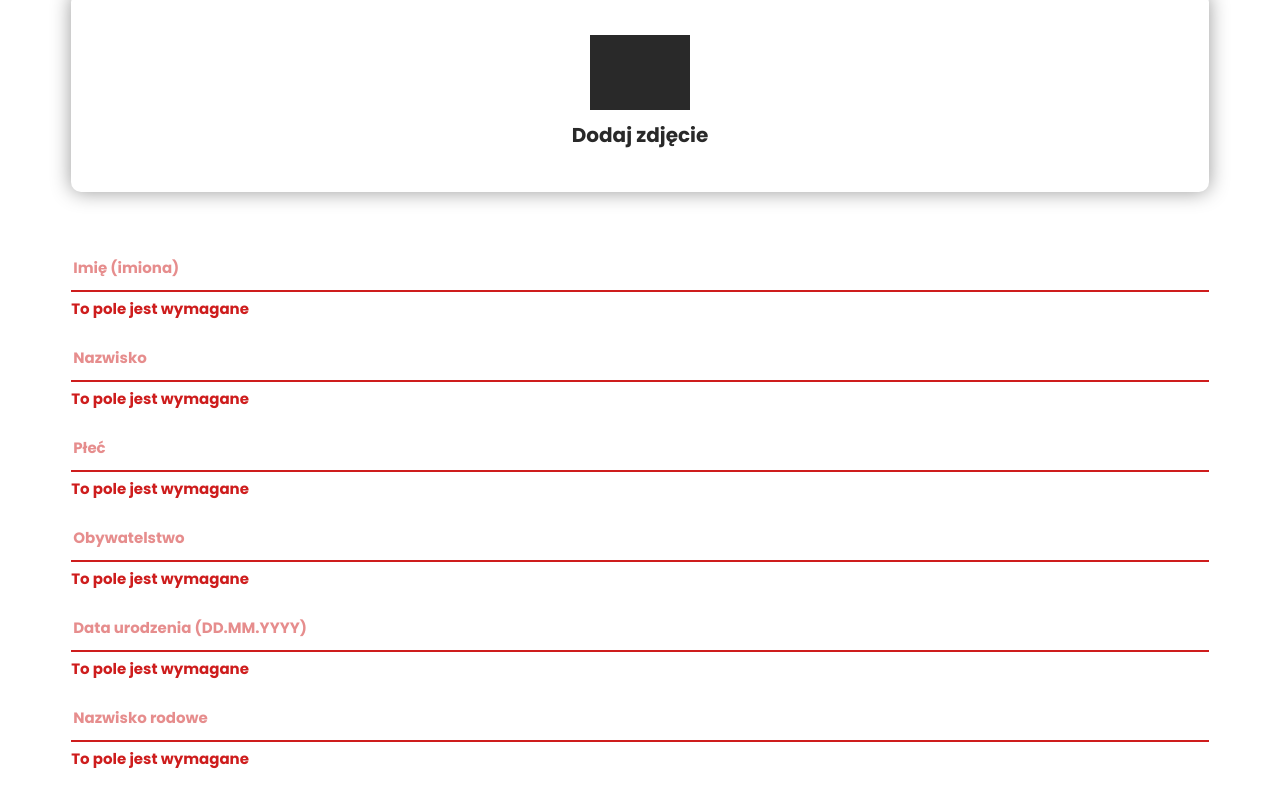
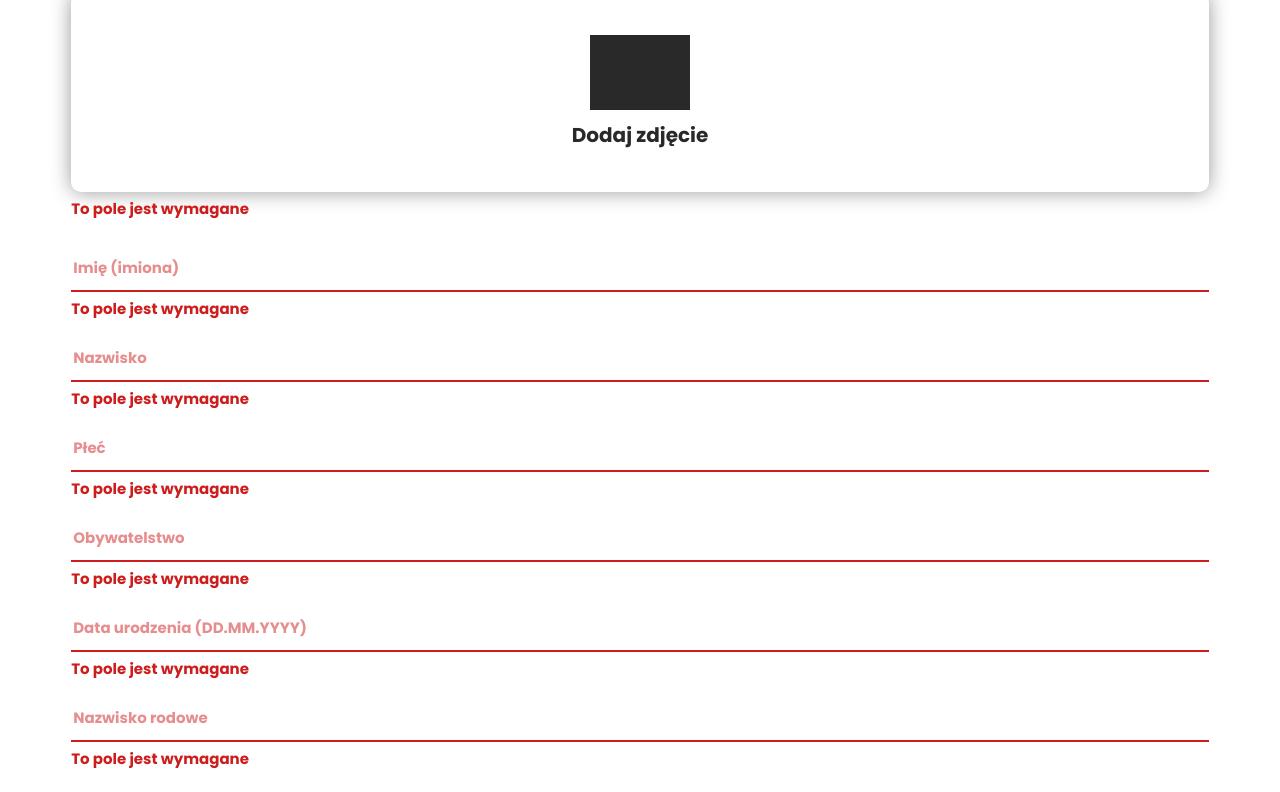
Before and after one commit to obywateeeeelll/reddex.github.io, a plain HTML site: page index.html in a window 1280 px wide. Both pictures are taken after a click on the link "wejdź". Shown: the part 419-1211 px from the top of the page. Drawn offline with Linux system fonts and the light colour scheme.

Commit message:
index.html

```diff
--- a/index.html
+++ b/index.html
@@ -32,6 +32,7 @@
     </div>
 
     <div class="upload">
+        <p class="error">To pole jest wymagane</p>
         <img class="upload_uploaded">
         <div class="upload_uploading"></div>
         <div class="upload_grid">
```
